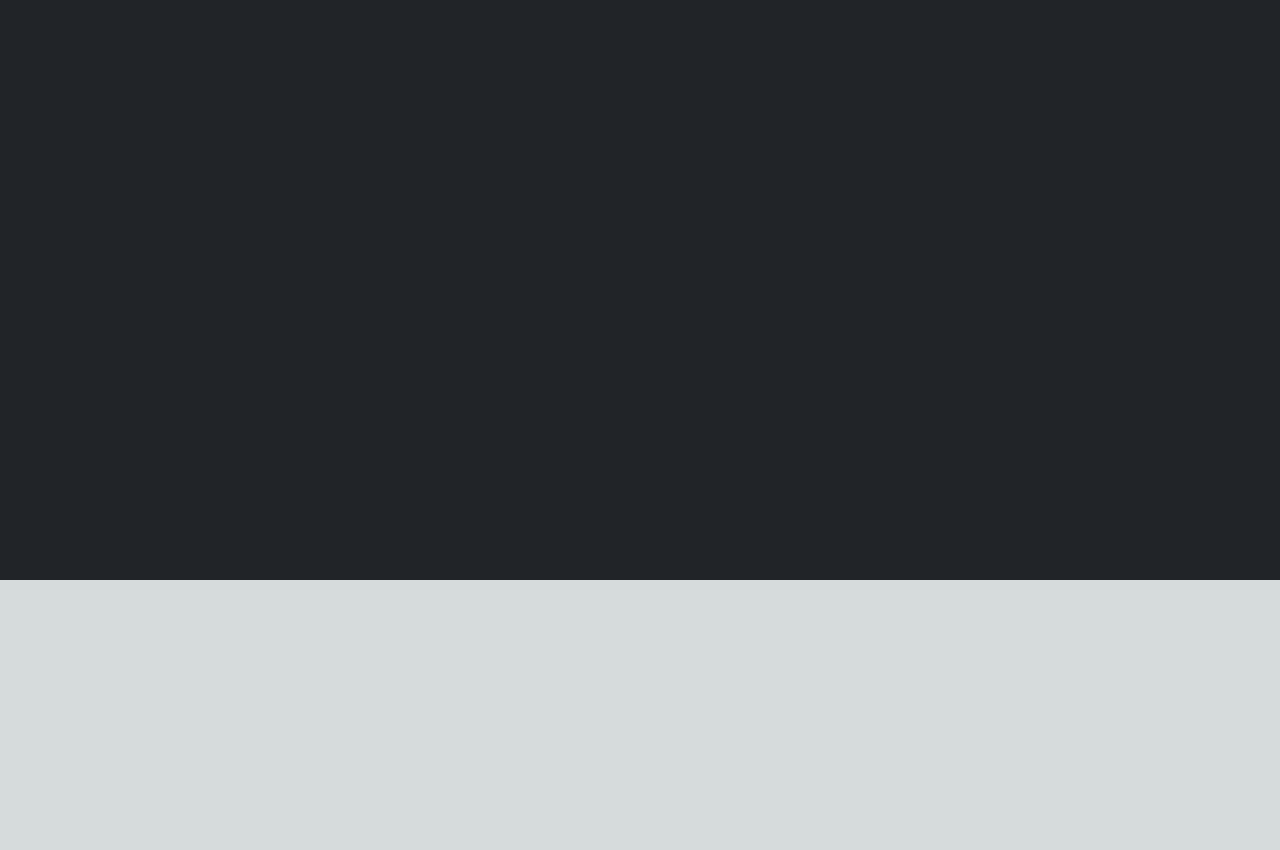
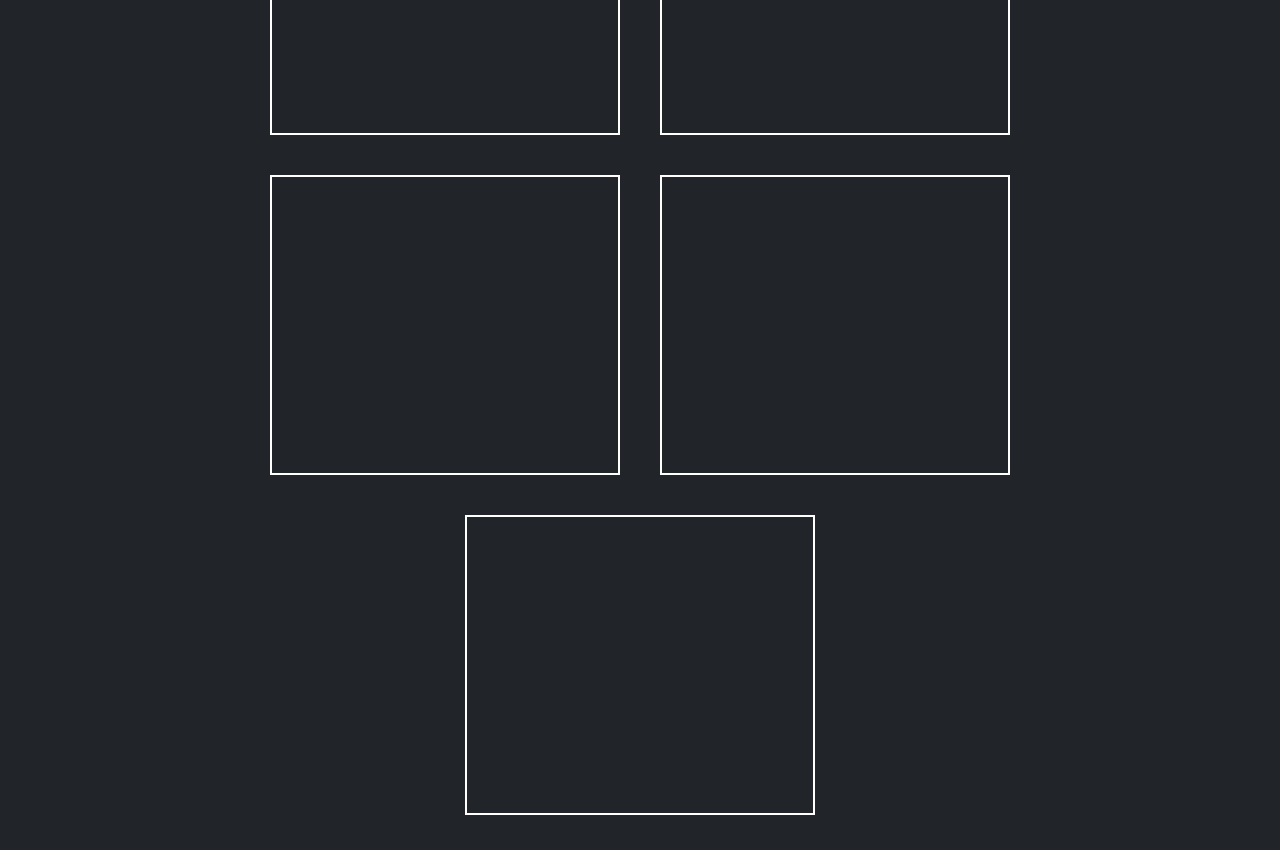
Before and after one commit to AntoineCarlu/Portfolio, a Next.js app in the folder Portfolio/: page / in a window 1280 px wide. Shown: the part 1020-1870 px from the top of the page. Before the commit the page ends 1600 px from the top, so only its background shows below. Built offline with nearby package versions, Linux system fonts and the light colour scheme.

Commit message:
projects part

```diff
--- a/Portfolio/src/pages/projects.component.js
+++ b/Portfolio/src/pages/projects.component.js
@@ -4,7 +4,23 @@ import styles from '../styles/projects.module.css';
 export default function Projects() {
   return (
     <section className={styles.projects} id="Projects">
-
+      <div className={styles.projectsFlex}>
+        <div className={styles.projectBox}>
+          <div><p>CV Web | Projet professionnel<br></br>HTML5 / CSS3 / JS</p></div>
+        </div>
+        <div className={styles.projectBox}>
+          <div><p>CV Web | Projet professionnel<br></br>HTML5 / CSS3 / JS</p></div>
+        </div>
+        <div className={styles.projectBox}>
+          <div><p>CV Web | Projet professionnel<br></br>HTML5 / CSS3 / JS</p></div>
+        </div>
+        <div className={styles.projectBox}>
+          <div><p>CV Web | Projet professionnel<br></br>HTML5 / CSS3 / JS</p></div>
+        </div>
+        <div className={styles.projectBox}>
+          <div><p>CV Web | Projet professionnel<br></br>HTML5 / CSS3 / JS</p></div>
+        </div>
+      </div>
     </section>
   );
 }
--- a/Portfolio/src/styles/header.module.css
+++ b/Portfolio/src/styles/header.module.css
@@ -9,7 +9,7 @@
   justify-content: space-between;
   align-items: center;
   position: fixed;
-  z-index: 1;
+  z-index: 5;
 }
   /*Nav list*/
   .header .headerList {
@@ -54,7 +54,7 @@
       width: 30px;
       border-top: 3px solid white;
       border-radius: 1px;
-      transition: all 0.9s ease-in-out;
+      transition: all 1s ease-in-out;
     }
 
 /* RESPONSIVE */
--- a/Portfolio/src/styles/projects.module.css
+++ b/Portfolio/src/styles/projects.module.css
@@ -1,5 +1,62 @@
+/*Positionnements*/
 .projects {
   padding: 15px;
+  padding-top: 35px;
   width: 100%;
   min-height: 100vh;
+
+  display: flex;
+  justify-content: center;
+  align-items: center;
 }
+  .projectsFlex {
+    width: 80%;
+    height: fit-content;
+
+    display: flex;
+    justify-content: center;
+    align-items: center;
+    flex-direction: row;
+    flex-wrap: wrap;
+  }
+  /*The boxs*/
+  .projectBox {
+    margin: 20px;
+    width: 350px;
+    height: 300px;
+    border: 2px solid white;
+
+    position: relative;
+    overflow: hidden;
+    z-index: 1;
+    transition: all 0.3s linear;
+  }
+    /*description div*/
+    .projectBox div {
+      width: 100%;
+      height: 75px;
+      text-align: center;
+      background-color: #212428e0;
+
+      display: flex;
+      justify-content: center;
+      align-items: center;
+      position: absolute;
+      bottom: 0;
+      z-index: 2;
+      transform: translateY(100%);
+      transition: all 0.3s ease-in;
+    }
+    .projectBox div p {
+      font-size: 18px;
+    }
+      /*Animation on hover effect*/
+      .projectBox:hover {
+        margin: 10px;
+        width: 370px;
+        height: 320px;
+        border: 3.5px solid rgba(248, 13, 65);
+      }
+      .projectBox:hover div {
+        transform: translateY(0%);
+      }
```
